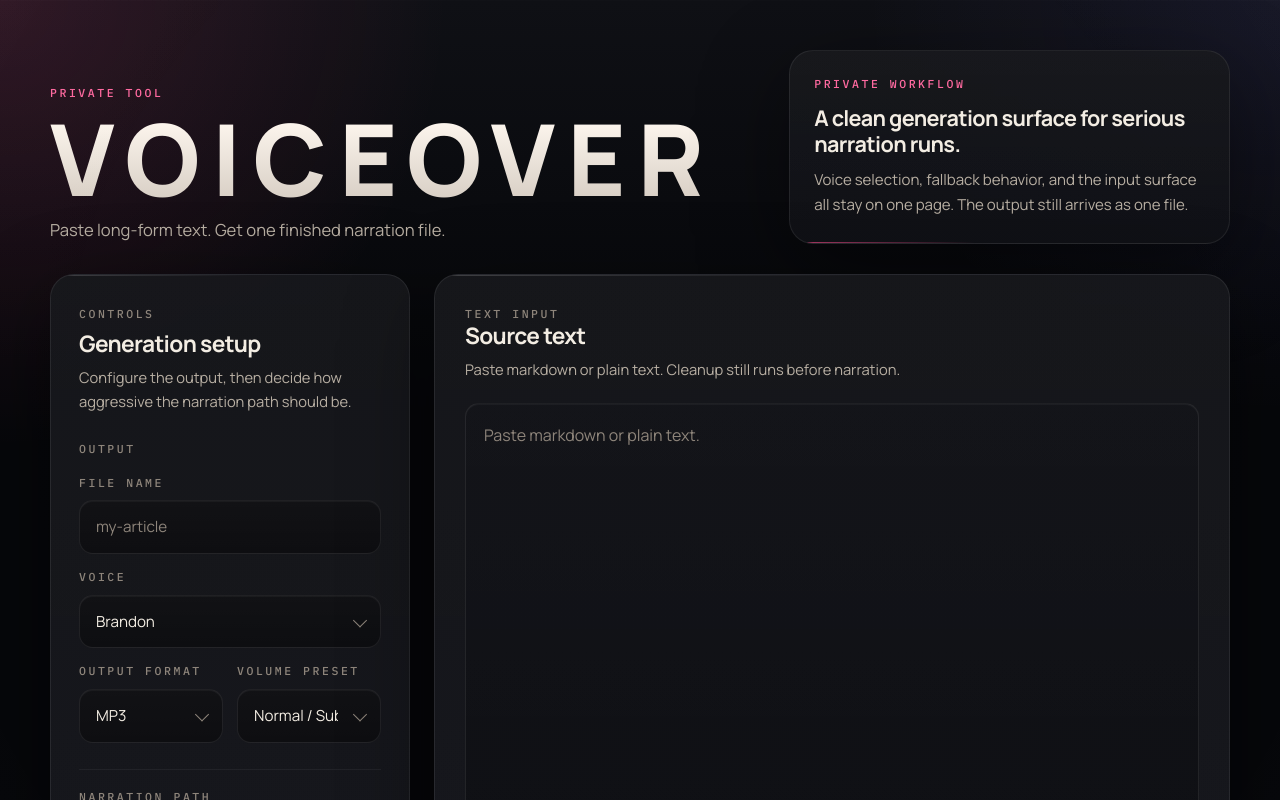
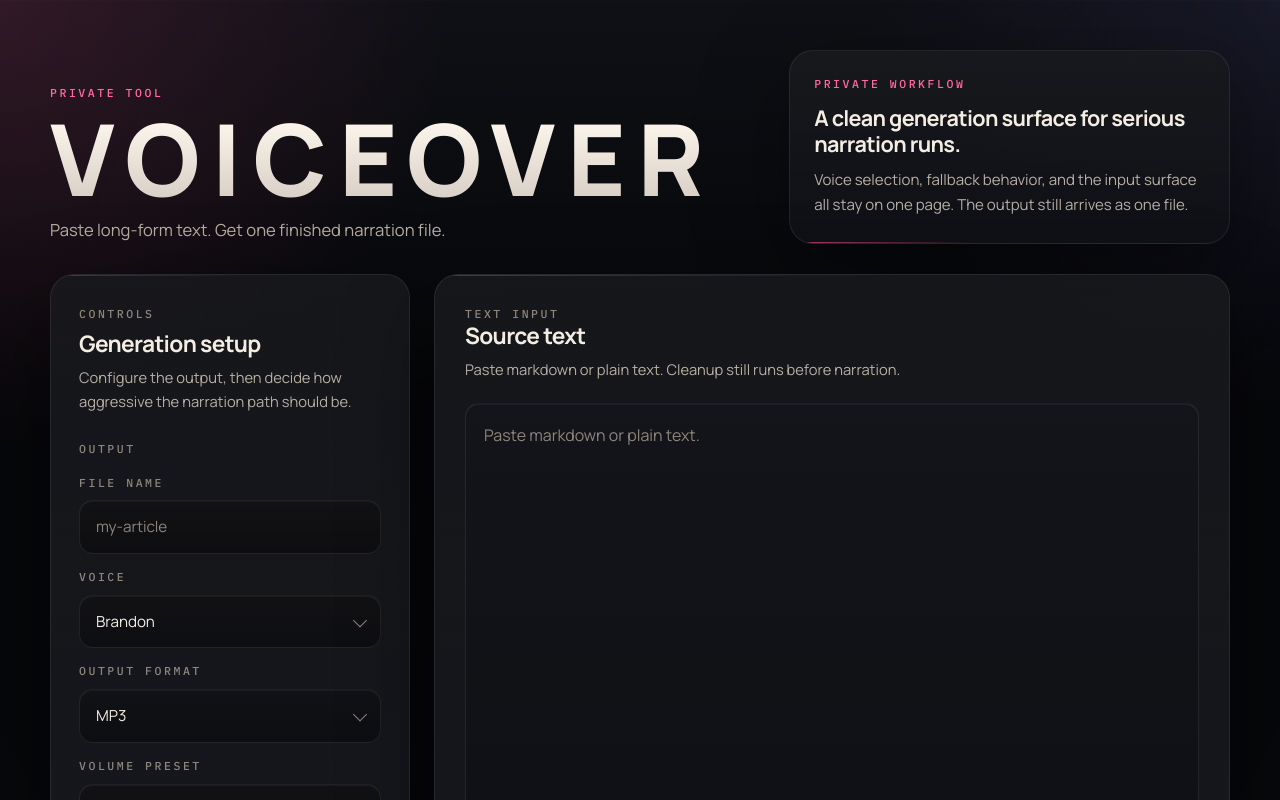
Before and after one commit to sommbc/voice-lab, a Next.js app: page / in a window 1280 px wide. Shown: the top 800 px of the page. Built offline with nearby package versions, Linux system fonts and the light colour scheme.

Commit message:
Fix Substack preset UI and clean repo state

```diff
--- a/app/globals.css
+++ b/app/globals.css
@@ -738,7 +738,7 @@ summary:focus-visible {
   }
 
   .field-pair {
-    grid-template-columns: repeat(2, minmax(0, 1fr));
+    grid-template-columns: minmax(0, 1fr);
   }
 }
 
```
